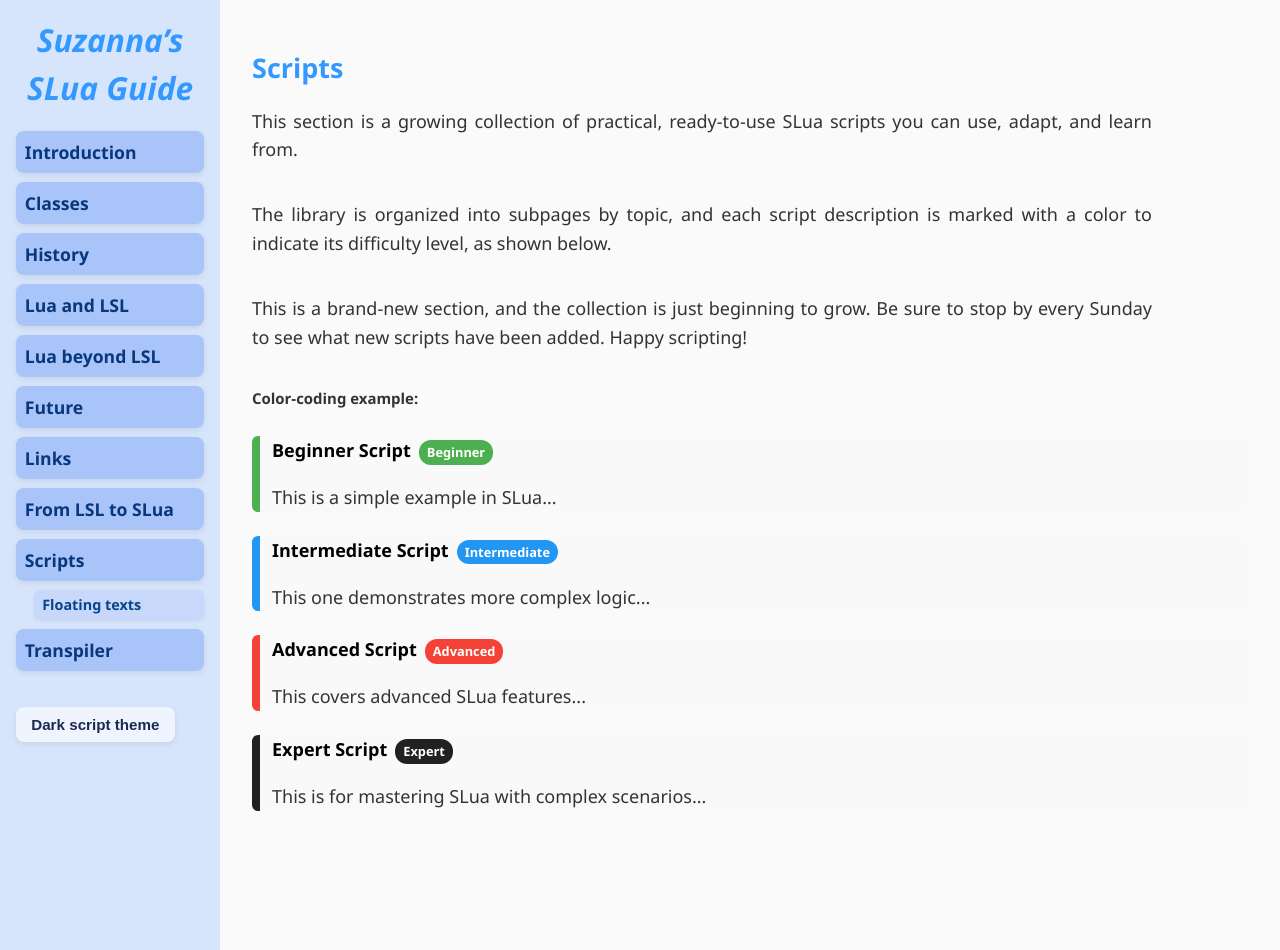
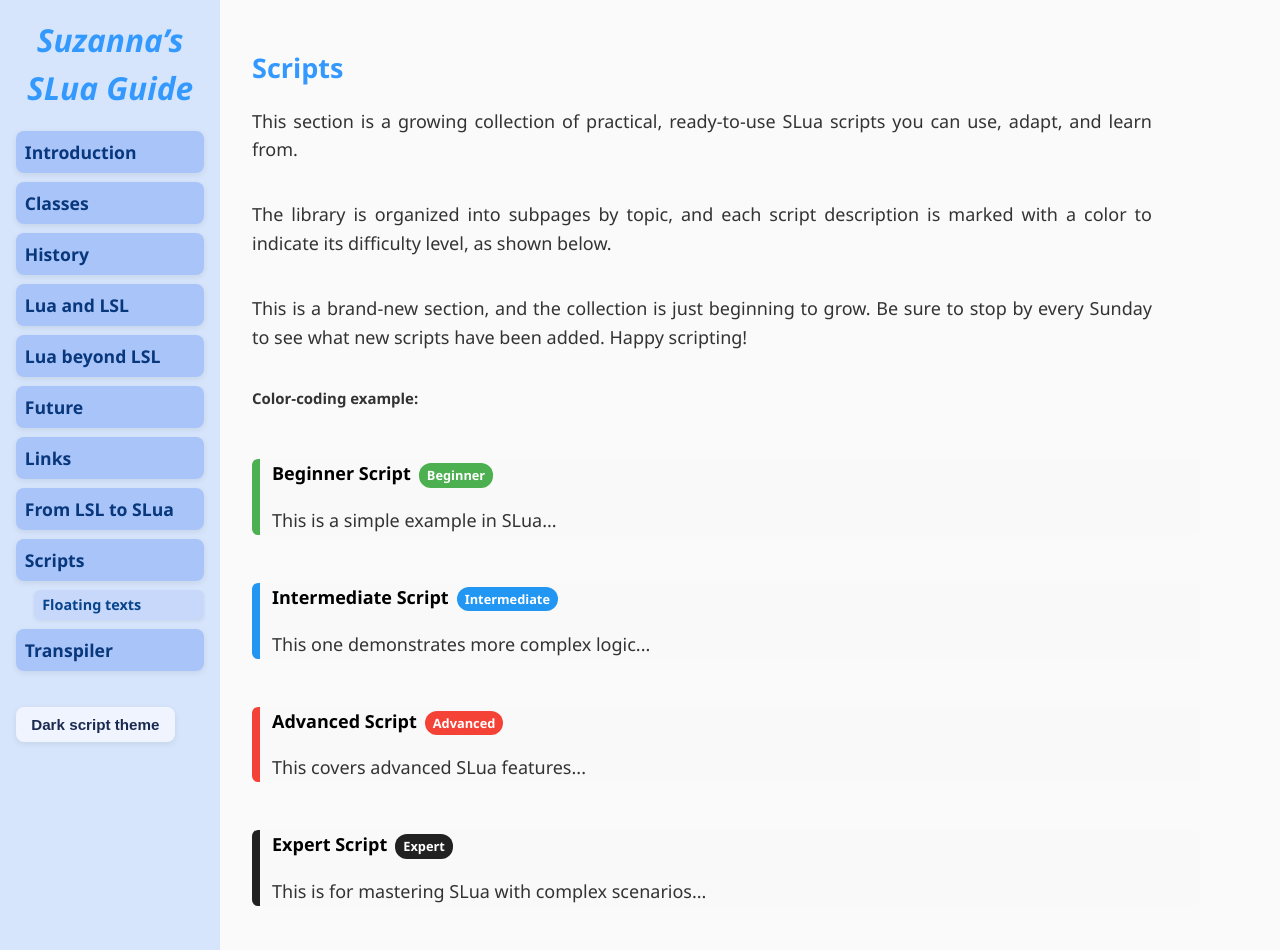
Before and after one commit to Suzanna-Linn/slua, a Jekyll site: the page built from docs/scripts.md, in a window 1280 px wide and 950 px high. Built offline with Jekyll 4.4.1, drawn with Linux system fonts in a browser that asks for light colours; nearby versions of some CDN libraries; our own code applies the rules of GitHub Pages for plain Markdown files; comment, search, counter and statistics services are not loaded.

Commit message:
Update style.css

```diff
--- a/docs/assets/style.css
+++ b/docs/assets/style.css
@@ -316,7 +316,7 @@ button[disabled]:hover {
 .script-box {
   border-left: 8px solid;
   padding: 0px 12px;
-  margin: 24px 0 12px 0;
+  margin: 48px 48px 12px 0;
   border-radius: 6px;
   background: #f9f9f9;
 }
```
